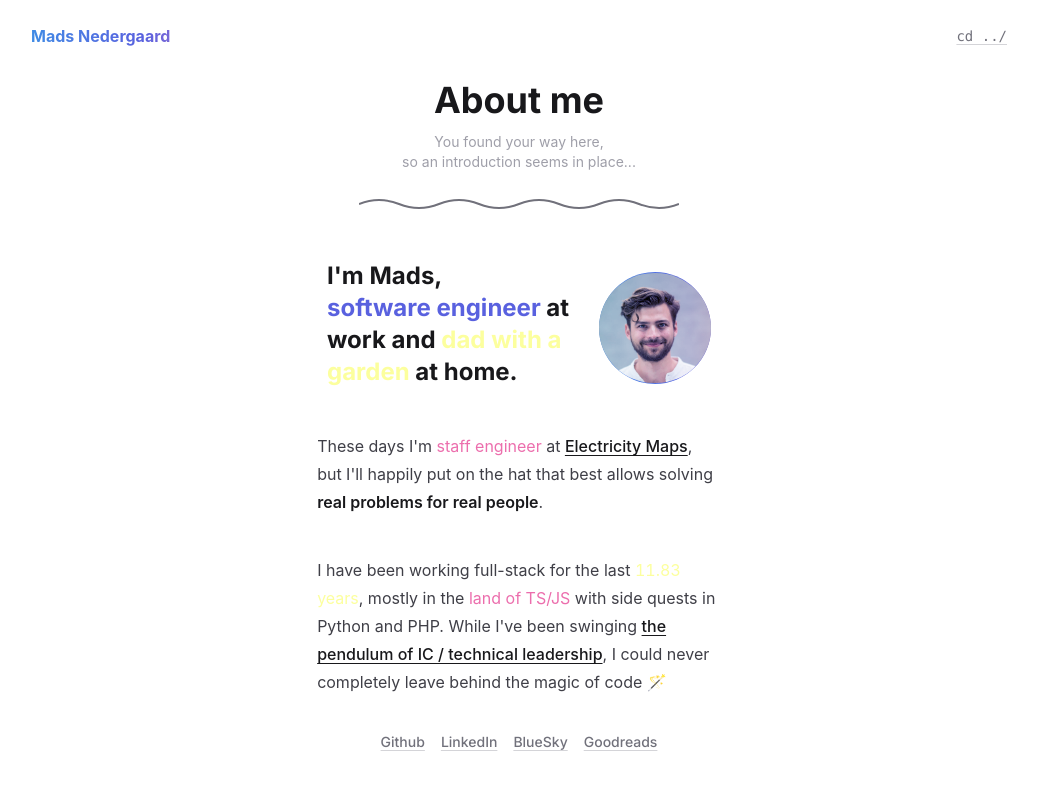
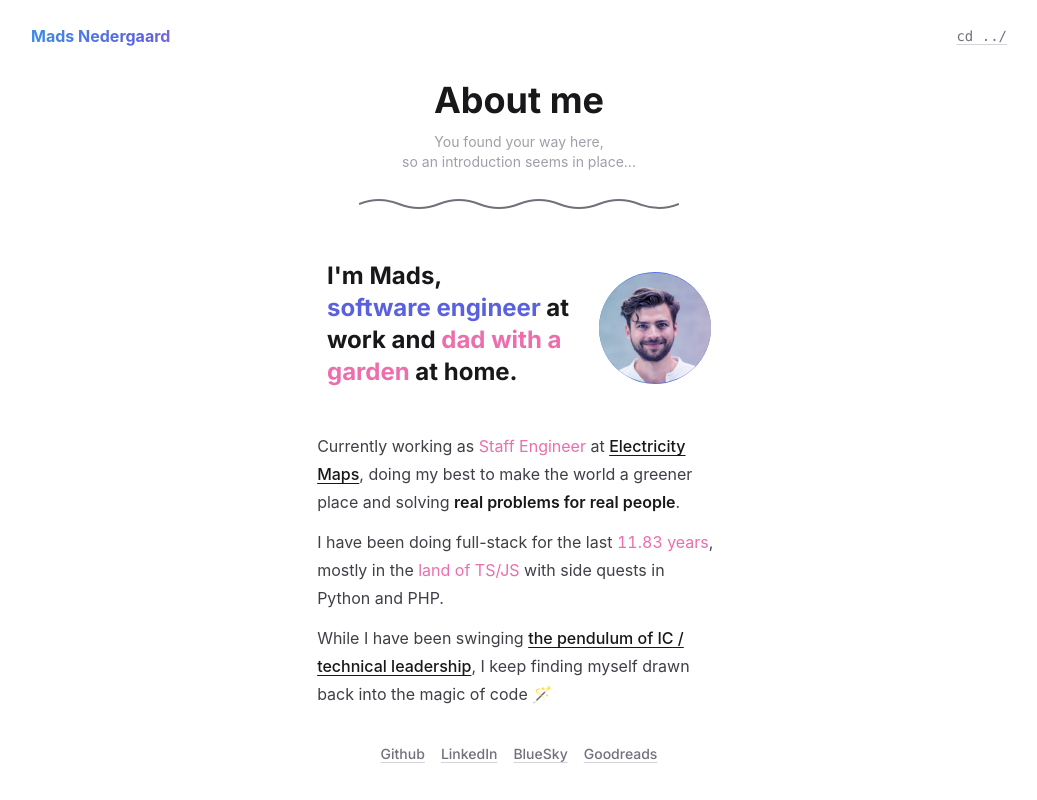
Before and after one commit to madsnedergaard/madsnedergaard.dk, a Next.js app: page /about in a window 1280 px wide. Shown: the whole page, without its empty margins (121-1158 px from the left). Built offline with nearby package versions, Linux system fonts and the light colour scheme.

Commit message:
Reworks text and fixes color usage in light mode

```diff
--- a/src/app/about/page.tsx
+++ b/src/app/about/page.tsx
@@ -1,5 +1,6 @@
 import Avatar from '@/components/Avatar';
 import Header from '@/components/Header';
+import Highlight from '@/components/Highlight';
 import NavLink from '@/components/NavLink';
 
 const Link = ({ children, href }: { children: React.ReactNode; href: string }) => (
@@ -48,29 +49,32 @@ export default async function Page() {
             <h2 className="text-pretty">
               I'm Mads,
               <br />
-              <span className="text-primary">software engineer</span> at work and{' '}
-              <span className="text-yellow">dad with a garden</span> at home.
+              <Highlight>software engineer</Highlight> at work and{' '}
+              <Highlight variant="pink">dad with a garden</Highlight> at home.
             </h2>
             <Avatar />
           </div>
-          <div className="flex w-full max-w-[40ch] flex-col text-left text-pretty">
+          <div className="flex w-full max-w-[40ch] flex-col text-center sm:text-left [&>p+p]:mt-3 [&>p:not(:last-child)]:mb-0">
             <p>
-              These days I'm <span className="text-pink">staff engineer</span> at{' '}
-              <Link href="https://electricitymaps.com/">Electricity Maps</Link>, but I'll happily
-              put on the hat that best allows solving <strong>real problems for real people</strong>
-              .
+              Currently working as <Highlight variant="pink">Staff Engineer</Highlight> at{' '}
+              <Link href="https://electricitymaps.com/">Electricity Maps</Link>, doing my best to
+              make the world a greener place and solving{' '}
+              <strong>real problems for real people</strong>.
             </p>
             <p>
-              I have been working full-stack for the last{' '}
-              <span className="text-yellow">
+              I have been doing full-stack for the last{' '}
+              <Highlight variant="pink">
                 <span className="tabular-nums">{timeAtWork}</span> years
-              </span>
-              , mostly in the <span className="text-pink">land of TS/JS</span> with side quests in
-              Python and PHP. While I've been swinging{' '}
+              </Highlight>
+              , mostly in the <Highlight variant="pink">land of TS/JS</Highlight> with side quests
+              in Python and PHP.
+            </p>
+            <p className="">
+              While I have been swinging{' '}
               <Link href="https://charity.wtf/2017/05/11/the-engineer-manager-pendulum/">
                 the pendulum of IC / technical leadership
               </Link>
-              , I could never completely leave behind the{' '}
+              , I keep finding myself drawn back into the{' '}
               <span className="glitch-effect">magic of code 🪄</span>
             </p>
           </div>
--- a/src/app/globals.css
+++ b/src/app/globals.css
@@ -11,7 +11,7 @@
 @theme {
   --color-primary: light-dark(#5961df, #8c91d8);
   --color-pink: #ec6ead;
-  --color-yellow: #fcff9e;
+  --color-yellow: light-dark(#fd9a00, #fcff9e);
   --animate-rainbow-text: rainbow-text 3s ease infinite;
 
   @keyframes rainbow-text {
--- a/src/components/Highlight.tsx
+++ b/src/components/Highlight.tsx
@@ -1,3 +1,21 @@
-export default function Highlight({ children }: { children: string }) {
-  return <span className="rounded-sm bg-yellow-400 px-1 dark:text-zinc-800">{children}</span>;
+import { cn } from 'cn';
+
+type Variant = keyof typeof variantClasses;
+
+const variantClasses = {
+  default: 'text-primary',
+  yellow: 'text-yellow',
+  pink: 'text-pink',
+} as const;
+
+export default function Highlight({
+  variant,
+  className,
+  children,
+}: {
+  children: React.ReactNode;
+  className?: string;
+  variant?: Variant;
+}) {
+  return <span className={cn(variantClasses[variant ?? 'default'], className)}>{children}</span>;
 }
```
